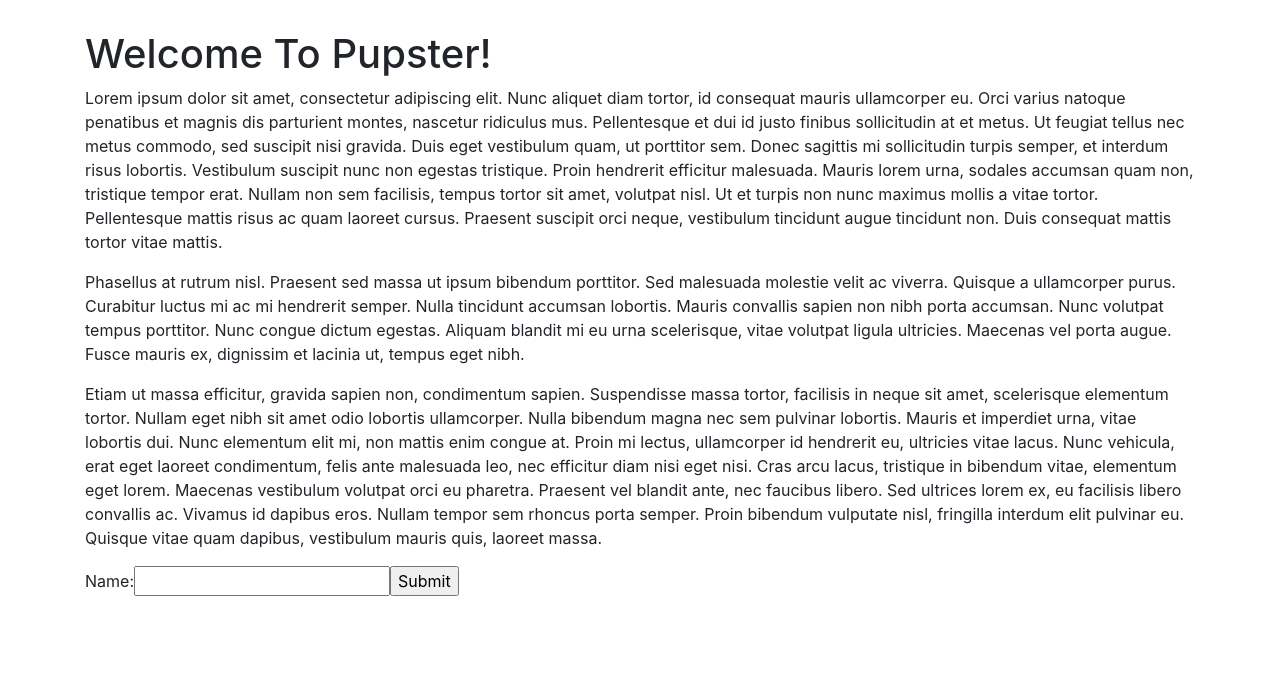
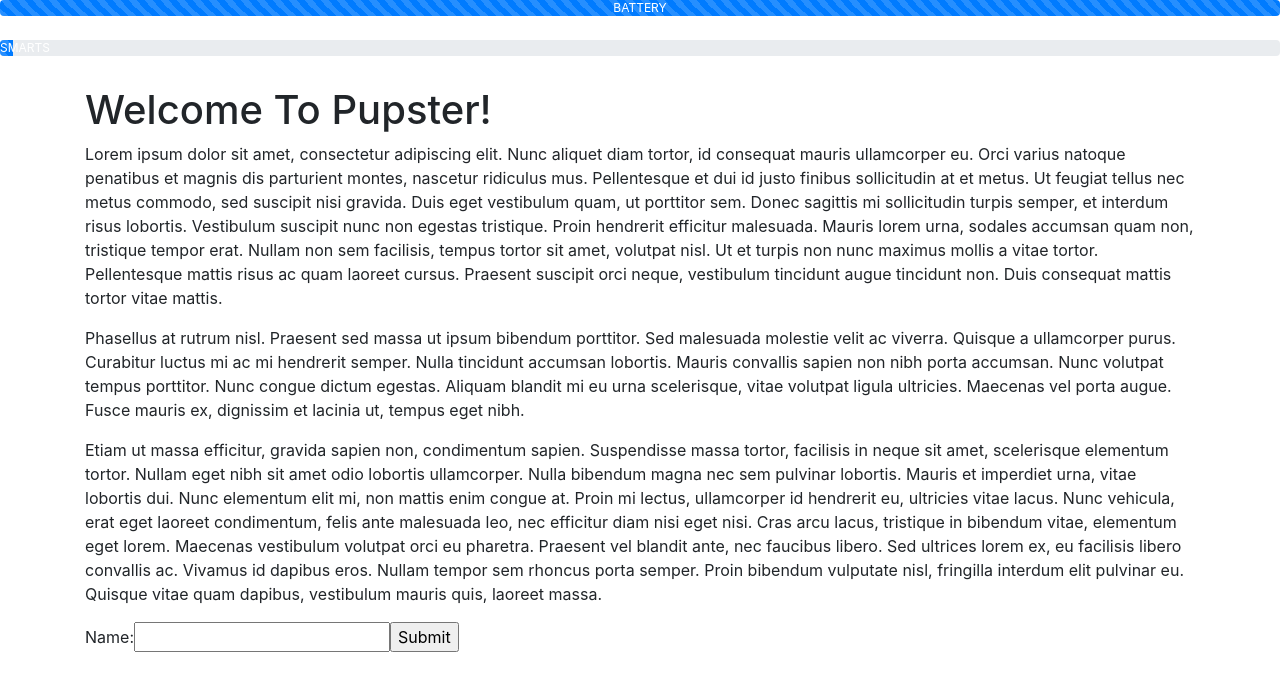
Before and after one commit to KTurnage/Project3, a React (Create React App) app in the folder client/: page / in a window 1280 px wide. Shown: the top 690 px of the page. Built offline with nearby package versions, Linux system fonts and the light colour scheme.

Commit message:
progress bars added

```diff
--- a/client/src/App.js
+++ b/client/src/App.js
@@ -4,12 +4,20 @@ import Startpage from "./components/pages/Startpage";
 import Hallway from './components/Hallway'
 import Room120 from './components/room120'
 import Room150 from './components/room150'
+import BatteryLife from './components/bars/batteryLife'
+import Smarts from './components/bars/smarts'
+
 
 function App() {
 
   return (
     <Router>
-      <div>
+      <>
+      <BatteryLife batteryLife = {100}/><br></br>
+
+      <Smarts smarts = {1}/>
+
+        <div>
 
           <Route exact path="/" component={Startpage} />
           <Route exact path="/Hallway" component={Hallway} />
@@ -17,8 +25,10 @@ function App() {
           <Route exact path="/Room150" component={Room150} />
 
 
-      </div>
+        </div>
+      </>
     </Router>
+
   );
 }
 
--- /dev/null
+++ b/client/src/components/bars/batteryLife/index.js
@@ -0,0 +1,8 @@
+import React from 'react'
+import { ProgressBar } from 'react-bootstrap'
+
+const BatteryLife = (props) => {
+    return <ProgressBar animated now = { props.batteryLife } label="BATTERY" />
+}
+
+export default BatteryLife;
--- /dev/null
+++ b/client/src/components/bars/smarts/index.js
@@ -0,0 +1,8 @@
+import React from 'react'
+import { ProgressBar } from 'react-bootstrap'
+
+const smarts = (props) => {
+    return <ProgressBar animated now = { props.smarts } label="SMARTS" />
+}
+
+export default smarts;
--- a/client/src/components/room120/index.js
+++ b/client/src/components/room120/index.js
@@ -33,9 +33,9 @@ function Room120() {
           </Col>
         </Row>
         <Row>
-        <Col size="md-12">
-    <Buttons></Buttons>
-        </Col>
+          <Col size="md-12">
+            <Buttons></Buttons>
+          </Col>
         </Row>
       </Container>
     </div>
```
Also changed, not shown: client/public/index.html (+5 -9 lines), client/src/components/Game/Room.json (deleted, +0 -8 lines), client/src/components/Hallway/index.js (indentation only).
